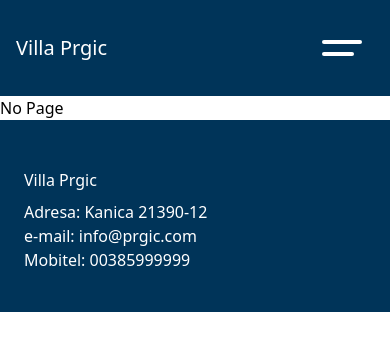
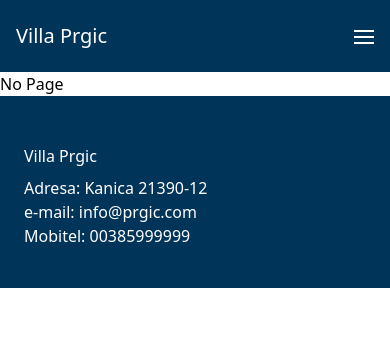
Before and after one commit to valentin994/villa-prgic, a React (Vite) app: page / in a window 390 px wide. Shown: the top 350 px of the page. Built offline with nearby package versions, Linux system fonts and the light colour scheme.

Commit message:
updated button

```diff
--- a/src/Components/Nav.tsx
+++ b/src/Components/Nav.tsx
@@ -32,29 +32,28 @@ function Nav() {
             </li>
           </ul>
         </div>
-        <div
-          className="inline-flex items-center p-2 ml-3 text-sm text-gray-500 rounded-lg md:hidden"
-        >
-          <div
-              className="flex md:hidden w-full items-center justify-end"
+          <button
+              className="md:hidden m-4 flex top-0 right-0 z-20 relative w-10 h-10 text-white focus:outline-none"
               onClick={toggleMenu}
           >
-            <div className="group flex h-20 w-20 cursor-pointer items-center justify-center rounded-3xl p-2">
-              <div className="space-y-2">
+              <div className="absolute w-5 transform -translate-x-1/2 -translate-y-1/2 left-1/2 top-1/2">
     <span
-                className={`block h-1 w-10 origin-center rounded-full bg-white transition-transform ease-in-out ${
-                    isMenuOpen ? "translate-y-1.5 rotate-45" : ""
+        className={`absolute h-0.5 w-5 bg-white transform transition duration-300 ease-in-out ${
+            isMenuOpen ? "rotate-45 delay-200" : "-translate-y-1.5"
         }`}
     ></span>
                   <span
-                    className={`block h-1 origin-center rounded-full bg-white transition-transform ease-in-out ${
-                        isMenuOpen ? "w-10 -translate-y-1.5 -rotate-45" : "w-8"
+                      className={`absolute h-0.5 bg-white transform transition-all duration-200 ease-in-out ${
+                          isMenuOpen ? "w-0 opacity-50" : "w-5 delay-200 opacity-100"
+                      }`}
+                  ></span>
+                  <span
+                      className={`absolute h-0.5 w-5 bg-white transform transition duration-300 ease-in-out ${
+                          isMenuOpen ? "-rotate-45 delay-200" : "translate-y-1.5"
                       }`}
                   ></span>
               </div>
-            </div>
-          </div>
-        </div>
+          </button>
       </div>
       <nav
           className={`fixed flex top-0 left-0 w-full p-10 z-10 h-screen pt-24 bg-gray-900 text-white bg-opacity-100 transform delay-100 transition-all duration-300 ${
```
Lines whose indentation alone changed are shown as unchanged.
